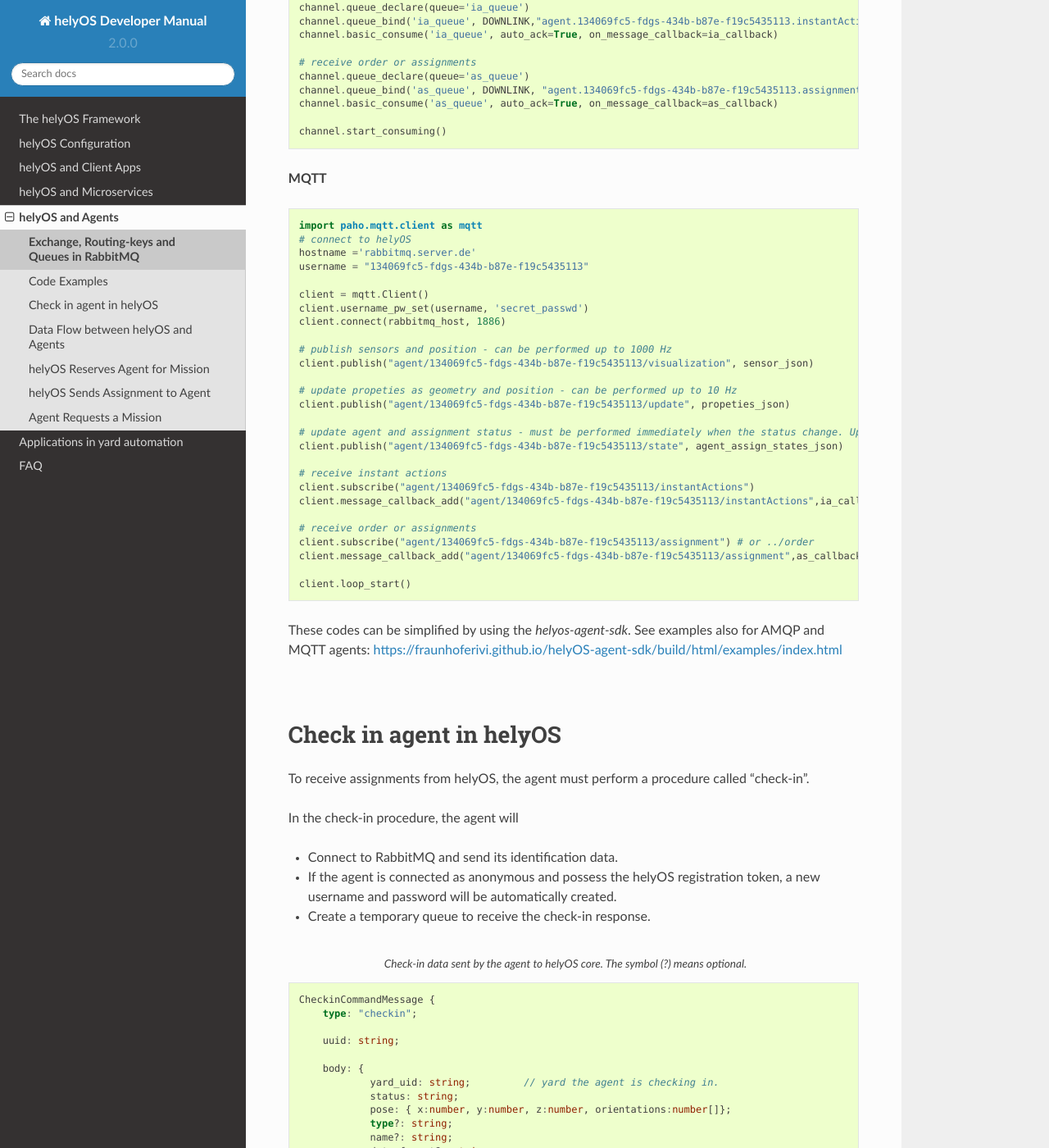
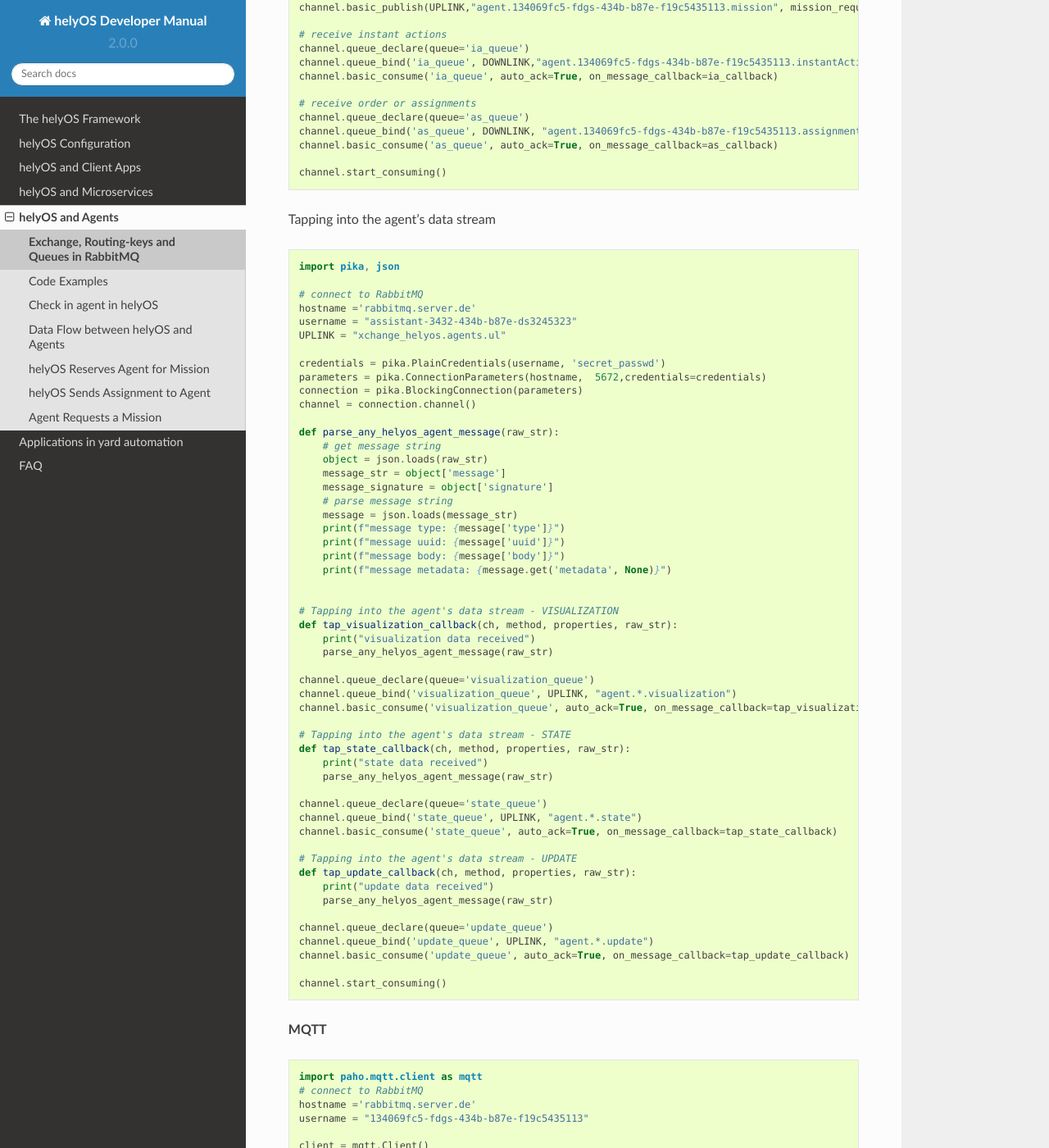
Before and after one commit to FraunhoferIVI/helyos-documentation, a Sphinx documentation site: the page built from docs/source/5-communication-between-helyos-and-agents/agents-and-helyos.rst, in a window 1280 px wide and 1400 px high, scrolled down 2895 px. Shown: the whole window at 82% size. Built offline with Sphinx 7.4.7 and the Read the Docs theme 2.0.0, drawn with Linux system fonts in a browser that asks for light colours; some of the changed text lies outside the part shown.

Commit message:
example of how to tap in agent data stream

```diff
--- a/docs/source/2-helyos-configuration/getting-started.rst
+++ b/docs/source/2-helyos-configuration/getting-started.rst
@@ -61,8 +61,8 @@
 - ENCRYPT (not implemented yet): none | agent | helyos | helyos-agent. RSA encription betwenn helyos core and agent.
   This is an additional encription to the TSL layer used by the RAbbitMQ (default = none)
 - MESSAGE_RATE_LIMIT:  maximum burst of number of messages per second that an agent is allowed publish to helyOS. (default = 150)
-- MESSAGE_UPDATE_LIMIT: maximum burst of number of messages per second that an agent is allowed publish resulting in a database update. E.g. status update. (default = 20)
-
+- MESSAGE_UPDATE_LIMIT: maximum burst of number of database updates per second originated from messages publishing. E.g. status update messages. (default = 20)
+- WAIT_AGENT_STATUS_PERIOD:  time in seconds that helyOS waits for an agent to change to the required status before triggering a mission. (default = 20)
 
 (Optional settings)
 
@@ -88,7 +88,7 @@
 
 
 Example
-=======
+-------
 
 Snippet of a *docker-compose.yml*
 
--- a/docs/source/5-communication-between-helyos-and-agents/agents-and-helyos.rst
+++ b/docs/source/5-communication-between-helyos-and-agents/agents-and-helyos.rst
@@ -60,7 +60,10 @@
 .. code:: python
 
     import pika
-    # connect to helyOS
+    from my_agent import sensor_json_str, properties_json_str, states_json_str, mission_request_json_str
+    from my_callbacks import ia_callback, as_callback
+
+    # connect to RabbitMQ
     hostname ='rabbitmq.server.de'
     username = "134069fc5-fdgs-434b-b87e-f19c5435113"
     UPLINK = "xchange_helyos.agents.ul"; DOWNLINK = "xchange_helyos.agents.dl";
@@ -72,16 +75,16 @@
     channel = connection.channel()
 
     # publish sensors and position - can be performed up to 1000 Hz
-    channel.basic_publish(UPLINK,"agent.134069fc5-fdgs-434b-b87e-f19c5435113.visualization", sensor_json, sender_validation)
+    channel.basic_publish(UPLINK,"agent.134069fc5-fdgs-434b-b87e-f19c5435113.visualization", sensor_json_str, sender_validation)
 
     # update propeties as geometry and position - can be performed up to 10 Hz
-    channel.basic_publish(UPLINK,"agent.134069fc5-fdgs-434b-b87e-f19c5435113.update", propeties_json, sender_validation)
+    channel.basic_publish(UPLINK,"agent.134069fc5-fdgs-434b-b87e-f19c5435113.update", properties_json_str, sender_validation)
 
     # update agent and assignment status - must be performed immediately when the status change. Up to 2 Hz
-    channel.basic_publish(UPLINK,"agent.134069fc5-fdgs-434b-b87e-f19c5435113.state", agent_assign_states_json ,sender_validation)
+    channel.basic_publish(UPLINK,"agent.134069fc5-fdgs-434b-b87e-f19c5435113.state", states_json_str ,sender_validation)
 
     # request a mission to helyOS
-    channel.basic_publish(UPLINK,"agent.134069fc5-fdgs-434b-b87e-f19c5435113.mission", mission_request_json ,sender_validation)
+    channel.basic_publish(UPLINK,"agent.134069fc5-fdgs-434b-b87e-f19c5435113.mission", mission_request_json_str ,sender_validation)
 
     # receive instant actions
     channel.queue_declare(queue='ia_queue')
@@ -95,12 +98,73 @@
 
     channel.start_consuming()
 
+
+Tapping into the agent's data stream
+
+.. code:: python
+
+    import pika, json
+
+    # connect to RabbitMQ
+    hostname ='rabbitmq.server.de'
+    username = "assistant-3432-434b-b87e-ds3245323"
+    UPLINK = "xchange_helyos.agents.ul"
+
+    credentials = pika.PlainCredentials(username, 'secret_passwd')
+    parameters = pika.ConnectionParameters(hostname,  5672,credentials=credentials)
+    connection = pika.BlockingConnection(parameters)
+    channel = connection.channel()
+
+    def parse_any_helyos_agent_message(raw_str):
+        # get message string
+        object = json.loads(raw_str)
+        message_str = object['message']
+        message_signature = object['signature']
+        # parse message string
+        message = json.loads(message_str)
+        print(f"message type: {message['type']}")
+        print(f"message uuid: {message['uuid']}")
+        print(f"message body: {message['body']}")
+        print(f"message metadata: {message.get('metadata', None)}")
+
+
+    # Tapping into the agent's data stream - VISUALIZATION
+    def tap_visualization_callback(ch, method, properties, raw_str):
+        print("visualization data received")
+        parse_any_helyos_agent_message(raw_str)
+
+    channel.queue_declare(queue='visualization_queue')
+    channel.queue_bind('visualization_queue', UPLINK, "agent.*.visualization")
+    channel.basic_consume('visualization_queue', auto_ack=True, on_message_callback=tap_visualization_callback)
+
+    # Tapping into the agent's data stream - STATE
+    def tap_state_callback(ch, method, properties, raw_str):
+        print("state data received")
+        parse_any_helyos_agent_message(raw_str)
+
+    channel.queue_declare(queue='state_queue')
+    channel.queue_bind('state_queue', UPLINK, "agent.*.state")
+    channel.basic_consume('state_queue', auto_ack=True, on_message_callback=tap_state_callback)
+
+    # Tapping into the agent's data stream - UPDATE
+    def tap_update_callback(ch, method, properties, raw_str):
+        print("update data received")
+        parse_any_helyos_agent_message(raw_str)
+
+    channel.queue_declare(queue='update_queue')
+    channel.queue_bind('update_queue', UPLINK, "agent.*.update")
+    channel.basic_consume('update_queue', auto_ack=True, on_message_callback=tap_update_callback)
+
+    channel.start_consuming()
+
+
+
 **MQTT**
 
 .. code:: python
 
     import paho.mqtt.client as mqtt
-    # connect to helyOS
+    # connect to RabbitMQ
     hostname ='rabbitmq.server.de'
     username = "134069fc5-fdgs-434b-b87e-f19c5435113"
 
```
Also changed, not shown: docs/source/2-helyos-configuration/configure-helyos-core-as-backend.rst (+10 -8 lines).
